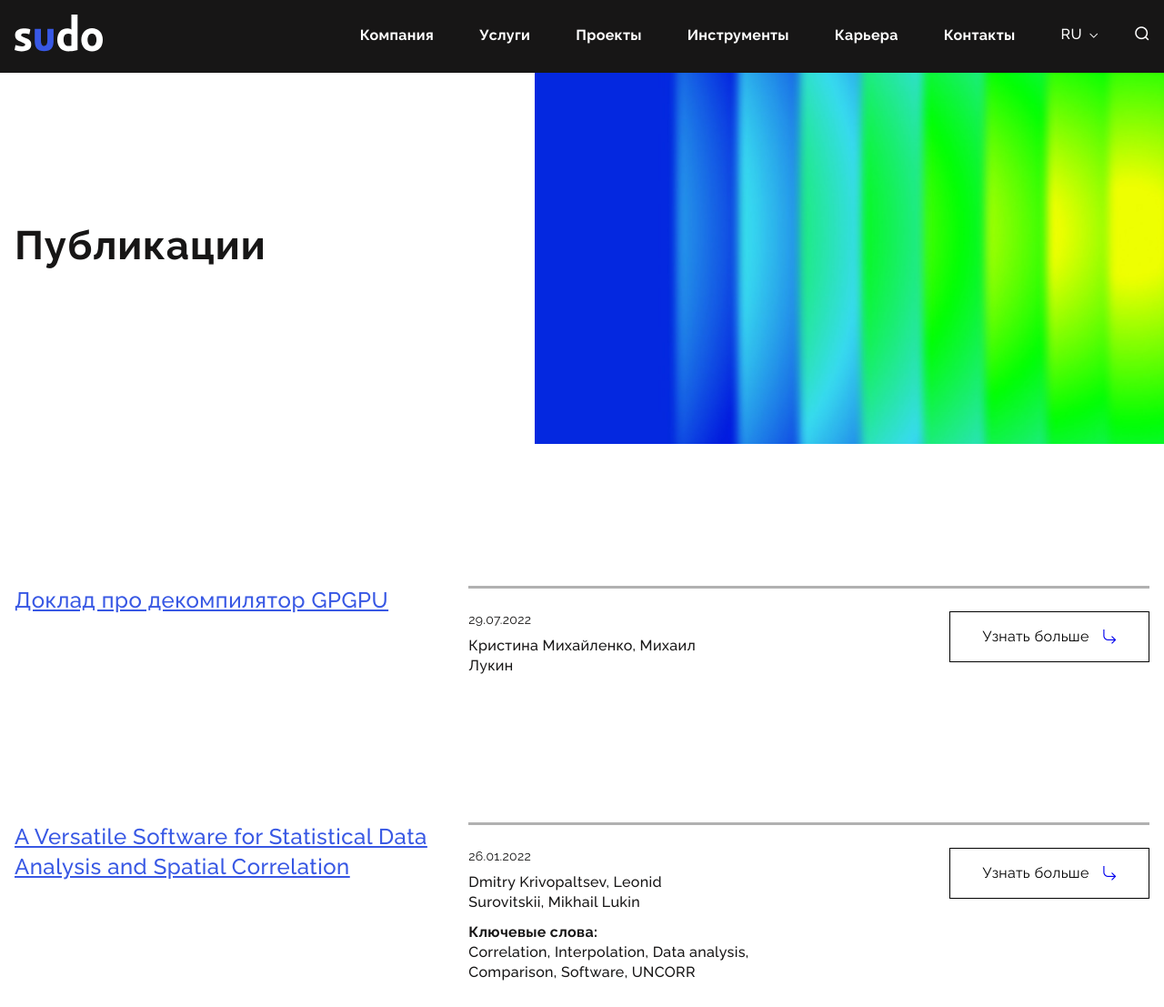
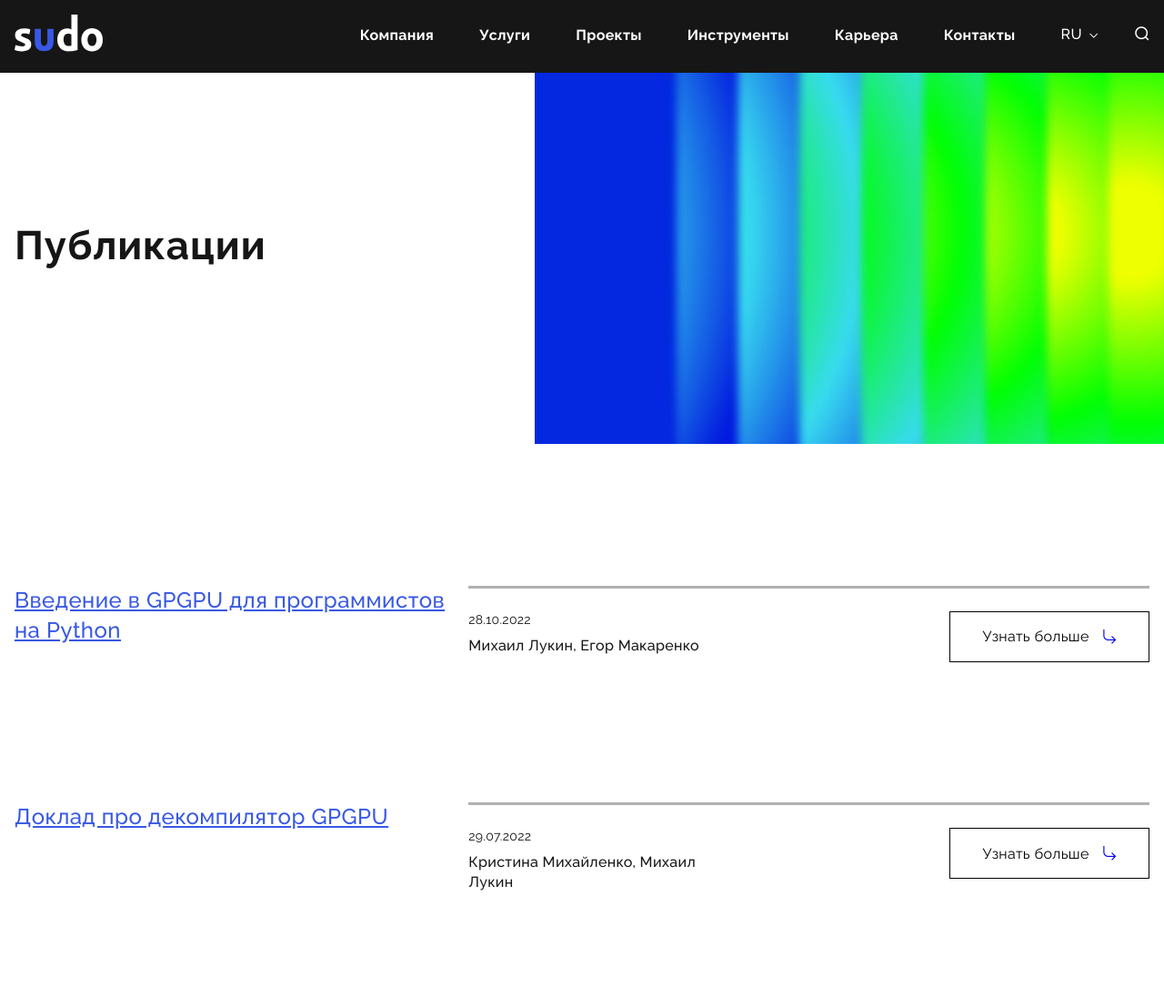
Before and after one commit to a9500484054/sudo-3, a plain HTML site: page publications.html in a window 1280 px wide. Shown: the top 1107 px of the page at 91% size. Drawn offline with Linux system fonts and the light colour scheme.

Commit message:
Внес исправления

```diff
--- a/publications.html
+++ b/publications.html
@@ -94,6 +94,24 @@
 
             <div class="publications__block">
                 <div class="publications__block-1">
+                    <a target="_blank" href="https://piterpy.com/schedule/video/?v=MTAwMTM3wooyMDAwMDU5McKKMA" class="publications__link">Введение в GPGPU для программистов на Python</a>
+                </div>
+                <div class="publications__block-2">
+                    <div>
+                        <div class="publications__data">28.10.2022</div>
+                        <div class="publications__name">Михаил Лукин, Егор Макаренко</div>
+                        <!-- <div class="publications__key">Ключевые слова:</div>
+                        <p class="publications__list">декомпилятор, дизассемблер, OpenCL, AMD GCN, GPGPU, граф потока управления, обратная разработка</p> -->
+                    </div>
+                    <a target="_blank" href="https://piterpy.com/schedule/video/?v=MTAwMTM3wooyMDAwMDU5McKKMA" class="btn">
+                        <span>Узнать больше</span>
+                        <i class="icon-enter"></i>
+                    </a>
+                </div>
+            </div>
+
+            <div class="publications__block">
+                <div class="publications__block-1">
                     <a target="_blank" href="https://www.youtube.com/watch?v=SZx930kAKCg&ab_channel=C%2B%2BUserGroup" class="publications__link">Доклад про декомпилятор GPGPU</a>
                 </div>
                 <div class="publications__block-2">
@@ -162,6 +180,7 @@
                 </div>
             </div>
 
+
         </section>
 
     </main>
@@ -189,7 +208,7 @@
 
                 <ul class="footer__info">
                     <li>Информация</li>
-                    <li><a href="#">Политика конфиденциальности</a></li>
+                    <li><a href="confidentiality_agreement.pdf">Политика конфиденциальности</a></li>
                     <li><a href="#">Политика использования Cookies</a></li>
                 </ul>
 
```
Also changed, not shown: about.html (+2 -2 lines), calulations.html (+1 -1 lines), career.html (+1 -1 lines), contacts.html (+1 -1 lines), index.html (+1 -1 lines), projects.html (+1 -1 lines), reviews.html (+1 -1 lines), services.html (+1 -1 lines), 1 other file.
